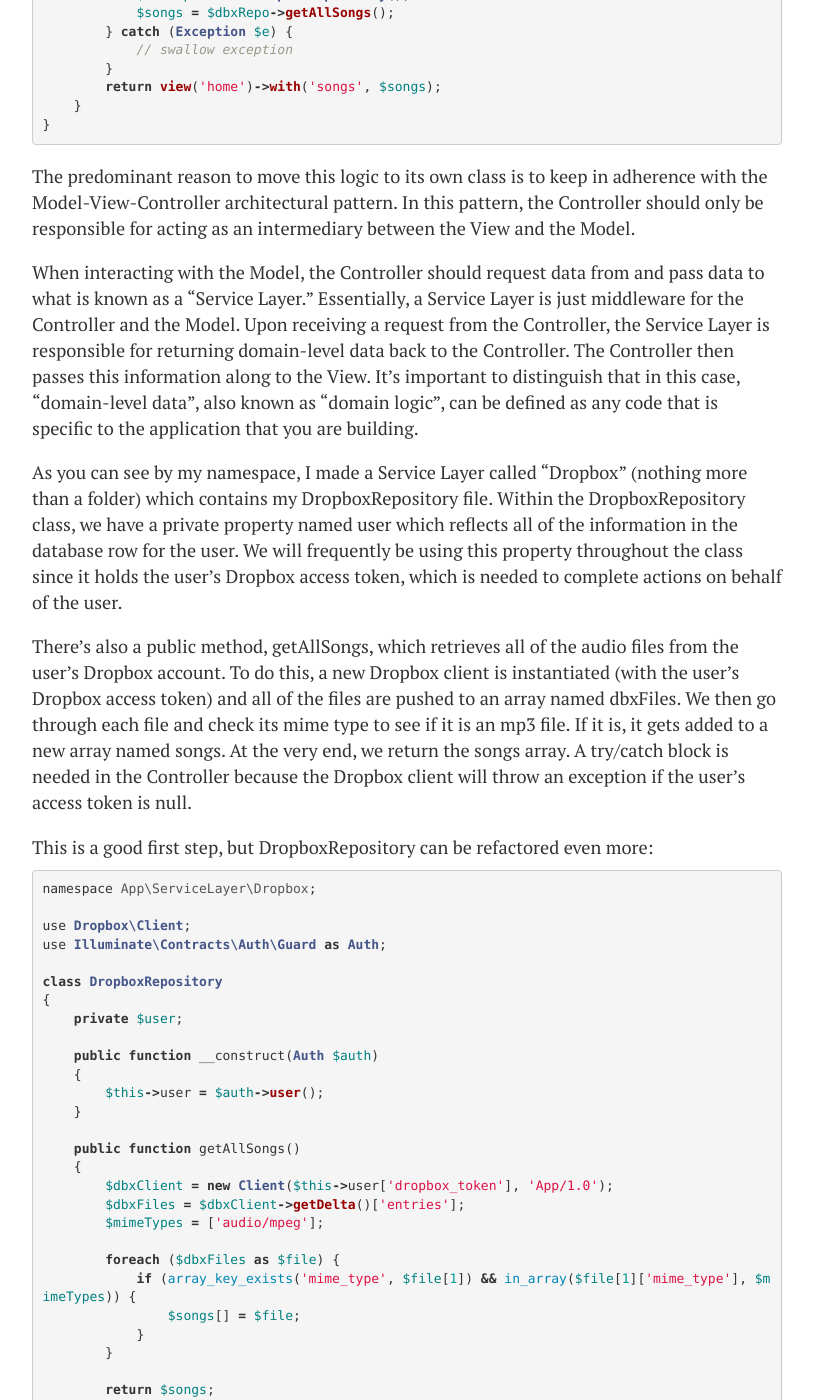
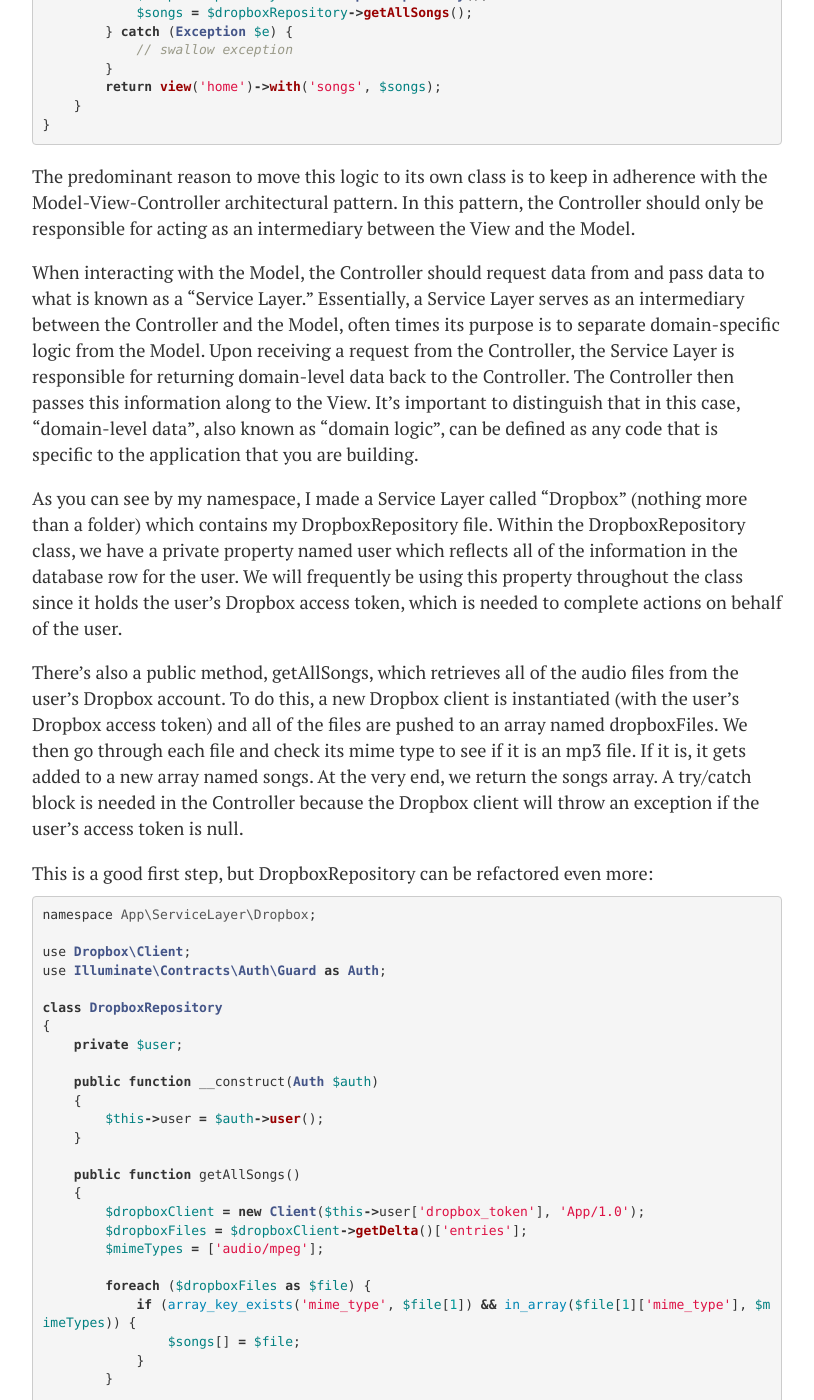
Before and after one commit to trapx25/trapx25.github.io, a Jekyll site: the page built from _posts/2015-09-05-refactoring-separating-concerns-from-the-controller.md, in a window 1280 px wide and 1400 px high, scrolled down 2364 px. Shown: the whole window, without its empty margins (233-1047 px from the left). Built offline with Jekyll 4.4.1, drawn with Linux system fonts in a browser that asks for light colours; nearby versions of some CDN libraries; comment, search, counter and statistics services are not loaded; some of the changed text lies outside the part shown.

Commit message:
minor updates

```diff
--- a/_posts/2015-09-05-refactoring-separating-concerns-from-the-controller.md
+++ b/_posts/2015-09-05-refactoring-separating-concerns-from-the-controller.md
@@ -35,11 +35,11 @@
 
             if (!is_null($user->dropbox_token)) {
 
-                $dbxClient = new Client($user->dropbox_token, 'App/1.0');
-                $dbxFiles = $dbxClient->getDelta()['entries'];
+                $dropboxClient = new Client($user->dropbox_token, 'App/1.0');
+                $dropboxFiles = $dropboxClient->getDelta()['entries'];
                 $mimeTypes = ['audio/mpeg'];
 
-                foreach ($dbxFiles as $file) {
+                foreach ($dropboxFiles as $file) {
                     if (array_key_exists('mime_type', $file[1]) && in_array($file[1]['mime_type'], $mimeTypes)) {
                         $songs[] = $file;
                     }
@@ -78,11 +78,11 @@
 
     public function getAllSongs()
     {
-        $dbxClient = new Client($this->user['dropbox_token'], 'App/1.0');
-        $dbxFiles = $dbxClient->getDelta()['entries'];
+        $dropboxClient = new Client($this->user['dropbox_token'], 'App/1.0');
+        $dropboxFiles = $dropboxClient->getDelta()['entries'];
         $mimeTypes = ['audio/mpeg'];
 
-        foreach ($dbxFiles as $file) {
+        foreach ($dropboxFiles as $file) {
             if (array_key_exists('mime_type', $file[1]) && in_array($file[1]['mime_type'], $mimeTypes)) {
                 $songs[] = $file;
             }
@@ -104,8 +104,8 @@
     public function index($songs = null)
     {
        try {
-            $dbxRepo = new DropboxRepository();
-            $songs = $dbxRepo->getAllSongs();
+            $dropboxRepository = new DropboxRepository();
+            $songs = $dropboxRepository->getAllSongs();
         } catch (Exception $e) {
             // swallow exception
         }
@@ -116,11 +116,11 @@
 
 The predominant reason to move this logic to its own class is to keep in adherence with the Model-View-Controller architectural pattern. In this pattern, the Controller should only be responsible for acting as an intermediary between the View and the Model.
 
-When interacting with the Model, the Controller should request data from and pass data to what is known as a “Service Layer.” Essentially, a Service Layer is just middleware for the Controller and the Model. Upon receiving a request from the Controller, the Service Layer is responsible for returning domain-level data back to the Controller. The Controller then passes this information along to the View. It's important to distinguish that in this case, "domain-level data", also known as "domain logic", can be defined as any code that is specific to the application that you are building.
+When interacting with the Model, the Controller should request data from and pass data to what is known as a “Service Layer.” Essentially, a Service Layer serves as an intermediary between the Controller and the Model, often times its purpose is to separate domain-specific logic from the Model. Upon receiving a request from the Controller, the Service Layer is responsible for returning domain-level data back to the Controller. The Controller then passes this information along to the View. It's important to distinguish that in this case, "domain-level data", also known as "domain logic", can be defined as any code that is specific to the application that you are building.
 
 As you can see by my namespace, I made a Service Layer called "Dropbox" (nothing more than a folder) which contains my DropboxRepository file. Within the DropboxRepository class, we have a private property named user which reflects all of the information in the database row for the user. We will frequently be using this property throughout the class since it holds the user's Dropbox access token, which is needed to complete actions on behalf of the user.
 
-There's also a public method, getAllSongs, which retrieves all of the audio files from the user's Dropbox account. To do this, a new Dropbox client is instantiated (with the user's Dropbox access token) and all of the files are pushed to an array named dbxFiles. We then go through each file and check its mime type to see if it is an mp3 file. If it is, it gets added to a new array named songs. At the very end, we return the songs array. A try/catch block is needed in the Controller because the Dropbox client will throw an exception if the user's access token is null.
+There's also a public method, getAllSongs, which retrieves all of the audio files from the user's Dropbox account. To do this, a new Dropbox client is instantiated (with the user's Dropbox access token) and all of the files are pushed to an array named dropboxFiles. We then go through each file and check its mime type to see if it is an mp3 file. If it is, it gets added to a new array named songs. At the very end, we return the songs array. A try/catch block is needed in the Controller because the Dropbox client will throw an exception if the user's access token is null.
 
 This is a good first step, but DropboxRepository can be refactored even more:
 
@@ -141,11 +141,11 @@
 
     public function getAllSongs()
     {
-        $dbxClient = new Client($this->user['dropbox_token'], 'App/1.0');
-        $dbxFiles = $dbxClient->getDelta()['entries'];
+        $dropboxClient = new Client($this->user['dropbox_token'], 'App/1.0');
+        $dropboxFiles = $dropboxClient->getDelta()['entries'];
         $mimeTypes = ['audio/mpeg'];
 
-        foreach ($dbxFiles as $file) {
+        foreach ($dropboxFiles as $file) {
             if (array_key_exists('mime_type', $file[1]) && in_array($file[1]['mime_type'], $mimeTypes)) {
                 $songs[] = $file;
             }
@@ -174,17 +174,17 @@
 
 class HomeController extends Controller
 {
-    private $dbxRepo;
+    private $dropboxRepository;
 
-    public function __construct(DropboxRepository $dbxRepo)
+    public function __construct(DropboxRepository $dropboxRepository)
     {
-        $this->dbxRepo = $dbxRepo;
+        $this->dropboxRepository = $dropboxRepository;
     }
 
     public function index($songs = null)
     {
         try {
-            $songs = $this->dbxRepo->getAllSongs();
+            $songs = $this->dropboxRepository->getAllSongs();
         } catch (Exception $e) {
             // swallow exception
         }
@@ -214,16 +214,6 @@
         $this->accessToken = $auth->user()['dropbox_token'];
     }
 
-    private function getAllFiles()
-    {
-        try {
-            $dbxClient = new Client($this->accessToken, 'App/1.0');
-            return collect($dbxClient->getDelta()['entries']);
-        } catch (InvalidArgumentException $e) {
-            throw new Exception("User has not authenticated with Dropbox yet");
-        }
-    }
-
     public function retrieveAllAudioFiles()
     {
         try {
@@ -234,6 +224,16 @@
             return ($songs->isEmpty()) ? null : $songs;
         } catch (Exception $e) {
             return null;
+        }
+    }
+
+    private function getAllFiles()
+    {
+        try {
+            $dropboxClient = new Client($this->accessToken, 'App/1.0');
+            return collect($dropboxClient->getDelta()['entries']);
+        } catch (InvalidArgumentException $e) {
+            throw new Exception("User has not authenticated with Dropbox yet");
         }
     }
 }
@@ -256,16 +256,16 @@
 
 class HomeController extends Controller
 {
-    private $dbxRepo;
+    private $dropboxRepository;
 
-    public function __construct(DropboxRepository $dbxRepo)
+    public function __construct(DropboxRepository $dropboxRepository)
     {
-        $this->dbxRepo = $dbxRepo;
+        $this->dropboxRepository = $dropboxRepository;
     }
 
     public function index()
     {
-        $songs = $this->dbxRepo->retrieveAllAudioFiles();
+        $songs = $this->dropboxRepository->retrieveAllAudioFiles();
         return view('home')->with('songs', $songs);
     }
 }
```
Also changed, not shown: other parts of _posts/2015-09-05-refactoring-separating-concerns-from-the-controller.md (+1 -1 lines), _posts/2015-08-24-hello-and-welcome-to-my-blog.md (+0 -2 lines).
